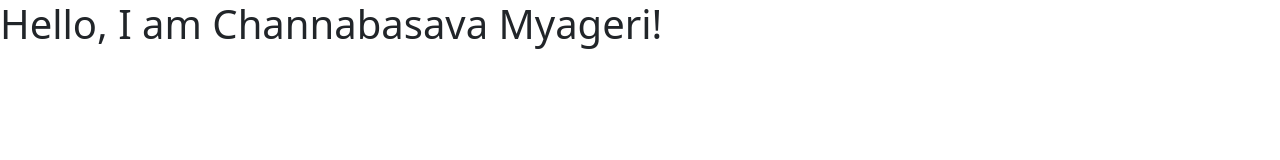
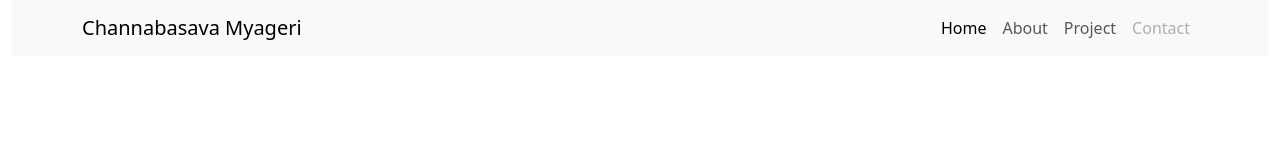
Before and after one commit to ChannabasavaMyageri/ChannabasavaMyageri.github.io, a plain HTML site: page index.html in a window 1280 px wide. Drawn offline with nearby package versions, Linux system fonts and the light colour scheme.

Commit message:
Update index.html

```diff
--- a/index.html
+++ b/index.html
@@ -1,13 +1,39 @@
 <!doctype html>
 <html lang="en">
+
 <head>
   <meta charset="utf-8">
   <meta name="viewport" content="width=device-width, initial-scale=1">
   <title>Channabasava Myageri</title>
-    <link href="https://cdn.jsdelivr.net/npm/bootstrap@5.3.7/dist/css/bootstrap.min.css" rel="stylesheet" integrity="sha384-LN+7fdVzj6u52u30Kp6M/trliBMCMKTyK833zpbD+pXdCLuTusPj697FH4R/5mcr" crossorigin="anonymous">
+  <link href="https://cdn.jsdelivr.net/npm/bootstrap@5.3.7/dist/css/bootstrap.min.css" rel="stylesheet"
+    integrity="sha384-LN+7fdVzj6u52u30Kp6M/trliBMCMKTyK833zpbD+pXdCLuTusPj697FH4R/5mcr" crossorigin="anonymous">
 </head>
+
 <body>
-    <h1>Hello, I am Channabasava Myageri!</h1>
-    <script src="https://cdn.jsdelivr.net/npm/bootstrap@5.3.7/dist/js/bootstrap.bundle.min.js" integrity="sha384-ndDqU0Gzau9qJ1lfW4pNLlhNTkCfHzAVBReH9diLvGRem5+R9g2FzA8ZGN954O5Q" crossorigin="anonymous"></script>
+<header id="header">
+    <div class="container-fluid">
+      <nav class="navbar navbar-expand-lg bg-body-tertiary">
+        <div class="container">
+          <a class="navbar-brand" href="/">Channabasava Myageri</a>
+          <button class="navbar-toggler" type="button" data-bs-toggle="collapse" data-bs-target="#navbarNavAltMarkup"
+            aria-controls="navbarNavAltMarkup" aria-expanded="false" aria-label="Toggle navigation">
+            <span class="navbar-toggler-icon"></span>
+          </button>
+          <div class="collapse navbar-collapse" id="navbarNavAltMarkup">
+            <div class="navbar-nav ms-auto">
+              <a class="nav-link active" aria-current="page" href="#">Home</a>
+              <a class="nav-link" href="#">About</a>
+              <a class="nav-link" href="#">Project</a>
+              <a class="nav-link disabled">Contact</a>
+            </div>
+          </div>
+        </div>
+      </nav>
+    </div>
+  </header>
+  <script src="https://cdn.jsdelivr.net/npm/bootstrap@5.3.7/dist/js/bootstrap.bundle.min.js"
+    integrity="sha384-ndDqU0Gzau9qJ1lfW4pNLlhNTkCfHzAVBReH9diLvGRem5+R9g2FzA8ZGN954O5Q"
+    crossorigin="anonymous"></script>
 </body>
+
 </html>
```
Lines whose indentation alone changed are shown as unchanged.
